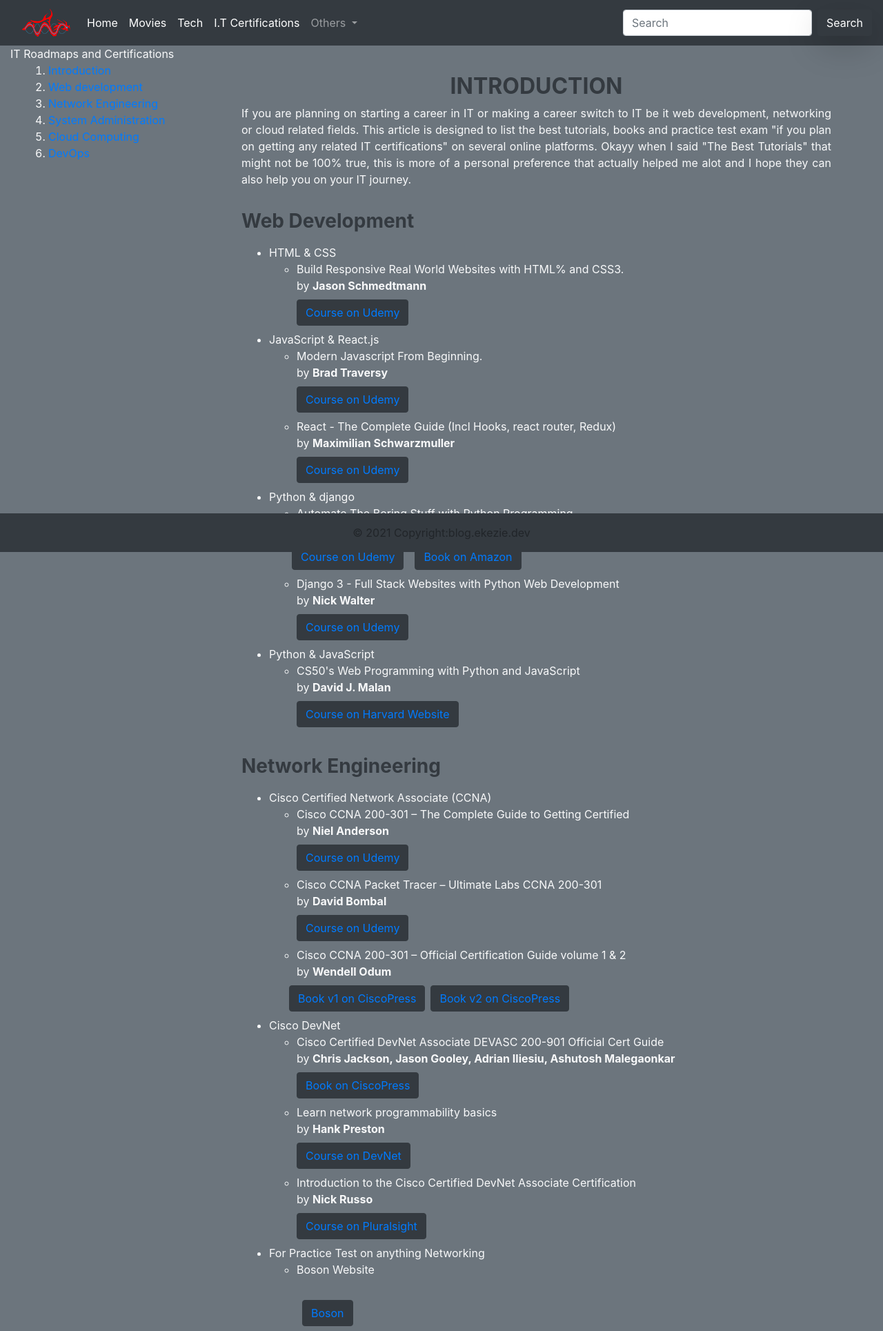
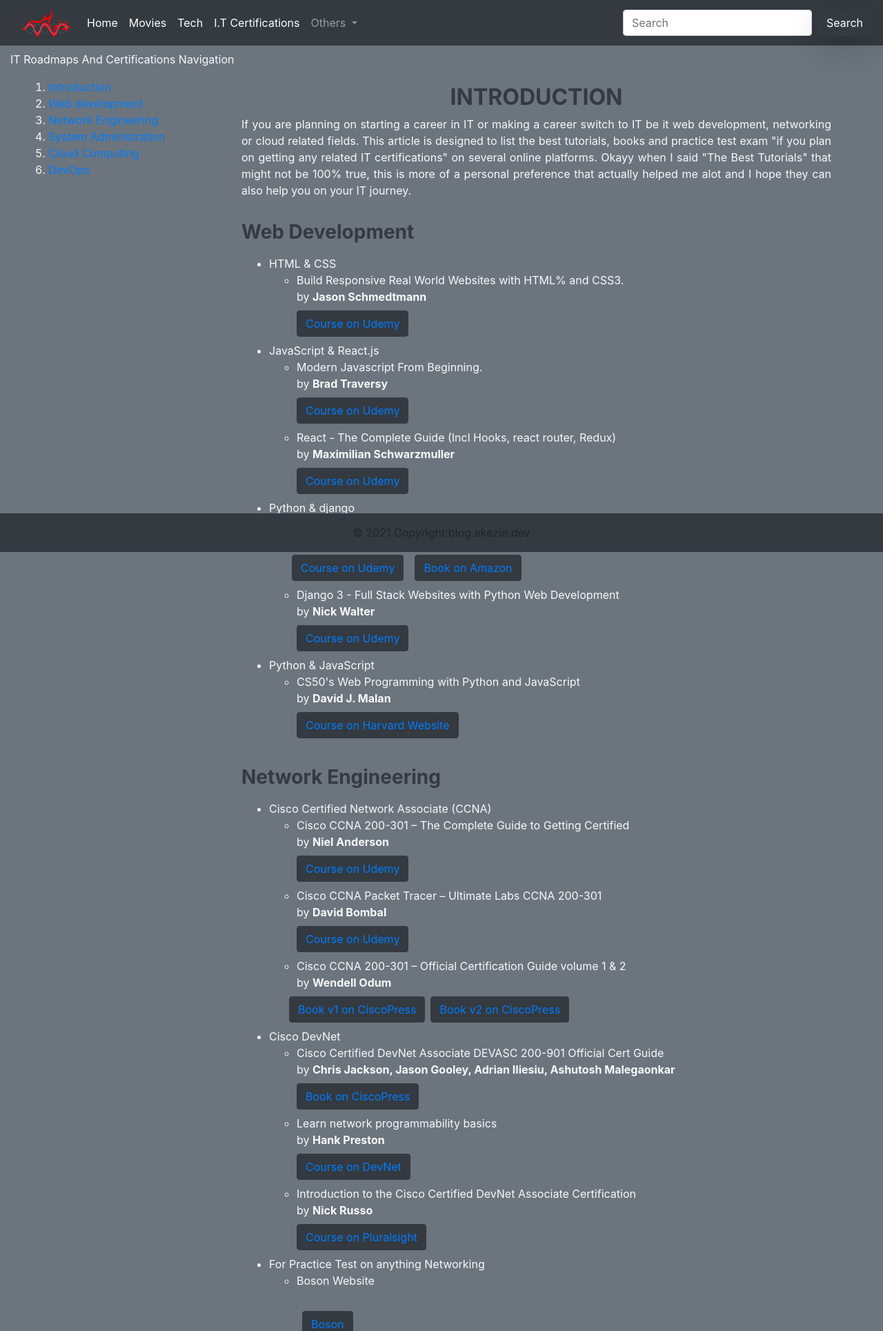
Before and after one commit to goekezie/djangoblog, a Django app: page /certifications/ in a window 1280 px wide. Shown: the top 1929 px of the page at 69% size. Run offline with Django 3.2, Linux system fonts and the light colour scheme; some libraries are stand-ins or nearby versions.

Commit message:
adjustment to certifications html page

```diff
--- a/dev/templates/dev/certifications.html
+++ b/dev/templates/dev/certifications.html
@@ -1,12 +1,15 @@
 {% extends 'dev/base.html' %}
 {% block content %}
-<div class="row">
+<div>
+
+</div>
+<div class="row my-2">
     <div class="col">
-        <header>IT Roadmaps and Certifications</header>
+        <header class=" text-capitalize">IT Roadmaps and Certifications navigation</header>
     </div>
 </div>
 <div class="row container-fluid ">
-    <div class="col-md-3">
+    <div class="col-md-3 my-2">
         <ol>
             <li>
                 <a href="#Introduction">Introduction</a>
```
